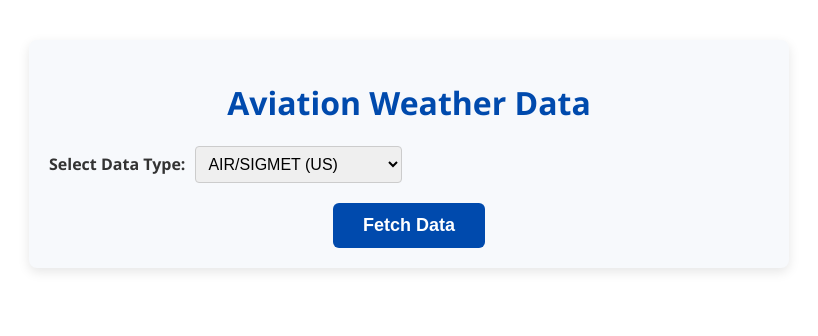
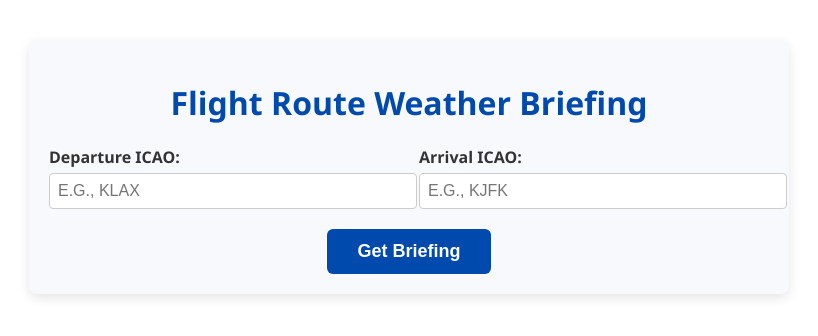
Before and after one commit to milantony05/sky-stream, a React (Create React App) app: page / in a window 1280 px wide. Shown: the top 336 px of the page, without its empty margins (231-1049 px from the left). Built offline with nearby package versions, Linux system fonts and the light colour scheme.

Commit message:
new features

```diff
--- a/src/App.js
+++ b/src/App.js
@@ -1,6 +1,7 @@
 import React, { useState } from "react";
 import axios from "axios";
 
+// --- UNCHANGED: Helper Components ---
 const LoadingSpinner = () => (
   <div style={{ textAlign: "center", marginTop: 20 }}>
     <div className="spinner" />
@@ -14,42 +15,10 @@ const LoadingSpinner = () => (
         height: 36px;
         animation: spin 1s linear infinite;
       }
-      @keyframes spin {
-        0% { transform: rotate(0deg);}
-        100% { transform: rotate(360deg);}
-      }
+      @keyframes spin { 0% { transform: rotate(0deg); } 100% { transform: rotate(360deg); } }
     `}</style>
   </div>
 );
-
-function summarizeMetar(metar) {
-  const wx = metar?.wxString || "";
-  const visibility = metar?.visib ?? 10;
-  const wind_speed = metar?.wspd ?? 0;
-  const cloud = metar?.clouds && metar.clouds.length > 0 ? metar.clouds[0] : null;
-  const ceiling = cloud ? cloud.base : 99999;
-  const fltCat = metar?.fltCat || "";
-
-  if (
-    /TS|BLIZZARD|SEVERE|HAIL|SQUALL/.test(wx) ||
-    visibility < 1 ||
-    wind_speed > 30 ||
-    ceiling < 1000 ||
-    ["IFR", "LIFR"].includes(fltCat)
-  ) {
-    return "Severe Weather";
-  }
-
-  if (
-    wx.length > 0 ||
-    visibility < 5 ||
-    ceiling < 3000
-  ) {
-    return "Significant Weather";
-  }
-
-  return "Clear";
-}
 
 const WeatherBar = ({ level }) => {
   const colors = {
@@ -57,243 +26,122 @@ const WeatherBar = ({ level }) => {
     "Significant Weather": "#ff9800",
     "Severe Weather": "#f44336"
   };
+  const displayLevel = level || "Unavailable";
   return (
     <div style={{
-      marginTop: 15,
-      width: "100%",
-      height: 30,
-      borderRadius: 15,
-      backgroundColor: colors[level] || "#ddd",
-      color: "white",
-      fontWeight: "bold",
-      display: "flex",
-      alignItems: "center",
-      justifyContent: "center",
-      fontSize: 16,
-      boxShadow: `0 0 12px ${colors[level]}aa`
+      marginTop: 5, width: "100%", height: 30, borderRadius: 15,
+      backgroundColor: colors[displayLevel] || "#ddd", color: "white",
+      fontWeight: "bold", display: "flex", alignItems: "center",
+      justifyContent: "center", fontSize: 16,
+      boxShadow: `0 0 12px ${colors[displayLevel] || '#ddd'}aa`
     }}>
-      {level}
+      {displayLevel}
     </div>
   );
 };
 
+// --- NEW: Summary Card Component ---
+const SummaryCard = ({ title, data }) => {
+  if (!data) return null;
+  return (
+    <div style={{
+      marginTop: 20, padding: 15, backgroundColor: '#fff',
+      borderRadius: 8, boxShadow: '0 2px 8px rgba(0,0,0,0.08)'
+    }}>
+      <h3 style={{ margin: 0, color: '#004aad' }}>{title}</h3>
+      <p style={{ margin: '10px 0 5px 0', fontSize: 16 }}>{data.summary_text}</p>
+      <WeatherBar level={data.analysis.overall} />
+    </div>
+  );
+};
+
+// --- UPDATED: Main App Component ---
 function App() {
-  const [icao, setIcao] = useState("");
-  const [dataType, setDataType] = useState("airsigmet");
+  const [departureIcao, setDepartureIcao] = useState("");
+  const [arrivalIcao, setArrivalIcao] = useState("");
   const [data, setData] = useState(null);
   const [error, setError] = useState(null);
   const [loading, setLoading] = useState(false);
 
-  // Advanced PIREP specific states
-  const [pirepId, setPirepId] = useState("KLAX");
-  const [distance, setDistance] = useState(10000);
-  const [age, setAge] = useState(1.5);
-  const [level, setLevel] = useState(3000);
-  const [inten, setInten] = useState("lgt");
-  const [date, setDate] = useState("2025-09-20T00:00:00Z");
-
-  const [metarSummary, setMetarSummary] = useState(null);
-
   const fetchData = async () => {
+    if (!departureIcao || !arrivalIcao) {
+      setError("Both Departure and Arrival airport codes are required.");
+      return;
+    }
     setLoading(true);
     setError(null);
     setData(null);
-    setMetarSummary(null);
 
     try {
-      let url = `http://127.0.0.1:8000/${dataType}`;
-
-      if (dataType === "pirep-advanced") {
-        const params = new URLSearchParams({
-          id: pirepId,
-          distance,
-          age,
-          level,
-          inten,
-          date,
-        }).toString();
-        url += `/advanced?${params}`;
-      } else {
-        const icaoRequiredEndpoints = ["metar", "pirep", "taf"];
-        if (icaoRequiredEndpoints.includes(dataType)) {
-          if (!icao) {
-            setError("ICAO code is required for this data type");
-            setLoading(false);
-            return;
-          }
-          url += `/${icao.toUpperCase()}`;
-        }
-      }
-
+      const url = `http://127.0.0.1:8000/route-weather/${departureIcao.toUpperCase()}/${arrivalIcao.toUpperCase()}`;
       const response = await axios.get(url);
       setData(response.data);
-
-      if (dataType === "metar") {
-        const metarReport = response.data && response.data.length > 0 ?
-          response.data[0] : null;
-        if (metarReport) {
-          setMetarSummary(summarizeMetar(metarReport));
-        } else {
-          setMetarSummary("No METAR data available");
-        }
-      }
     } catch (e) {
-      setError("Failed to fetch data");
+      const errorMessage = e.response?.data?.detail || "Failed to fetch route data";
+      setError(errorMessage);
     } finally {
       setLoading(false);
     }
   };
 
   return (
-    <div
-      style={{
-        maxWidth: 720,
-        margin: "40px auto",
-        padding: 20,
+    <div style={{
+      maxWidth: 720, margin: "40px auto", padding: 20,
       fontFamily: "'Segoe UI', Tahoma, Geneva, Verdana, sans-serif",
-        color: "#333",
-        backgroundColor: "#f7f9fc",
-        borderRadius: 8,
-        boxShadow: "0 4px 12px rgba(0,0,0,0.1)",
-      }}
-    >
+      color: "#333", backgroundColor: "#f7f9fc",
+      borderRadius: 8, boxShadow: "0 4px 12px rgba(0,0,0,0.1)",
+    }}>
       <h1 style={{ textAlign: "center", color: "#004aad" }}>
-        Aviation Weather Data
+        Flight Route Weather Briefing
       </h1>
 
-      <label
-        style={{
-          fontWeight: "600",
-          display: "block",
-          marginBottom: 10,
-        }}
-      >
-        Select Data Type:
-        <select
-          value={dataType}
-          onChange={(e) => setDataType(e.target.value)}
-          style={{
-            marginLeft: 10,
-            padding: 8,
-            borderRadius: 4,
-            border: "1px solid #ccc",
-            fontSize: 16,
-          }}
-        >
-          <option value="airsigmet">AIR/SIGMET (US)</option>
-          <option value="sigmet">ISIGMET (International)</option>
-          <option value="metar">METAR</option>
-          <option value="pirep">PIREP (Simple)</option>
-          <option value="taf">TAF</option>
-          <option value="pirep-advanced">PIREP Advanced</option>
-        </select>
-      </label>
-
-      {dataType !== "pirep-advanced" &&
-        (dataType === "metar" || dataType === "taf" || dataType === "pirep") && (
-          <div style={{ marginTop: 10 }}>
-            <label style={{ fontWeight: "600" }}>
-              ICAO Code:
+      <div style={{ display: 'flex', justifyContent: 'space-between', gap: '20px' }}>
+        <div style={{ flex: 1 }}>
+          <label style={{ fontWeight: '600', display: 'block', marginBottom: 5 }}>Departure ICAO:</label>
           <input
             type="text"
-                value={icao}
-                onChange={(e) => setIcao(e.target.value)}
-                style={{
-                  marginLeft: 10,
-                  textTransform: "uppercase",
-                  padding: 8,
-                  fontSize: 16,
-                  borderRadius: 4,
-                  border: "1px solid #ccc",
-                  width: 100,
-                }}
+            value={departureIcao}
+            onChange={(e) => setDepartureIcao(e.target.value)}
+            style={{ width: '100%', padding: 8, fontSize: 16, borderRadius: 4, border: '1px solid #ccc', textTransform: 'uppercase' }}
             maxLength={4}
-                placeholder="e.g., KMCI"
+            placeholder="e.g., KLAX"
           />
-            </label>
         </div>
-        )}
-
-      {dataType === "pirep-advanced" && (
-        <div
-          style={{
-            marginTop: 20,
-            padding: 15,
-            border: "1px solid #ccc",
-            borderRadius: 8,
-            backgroundColor: "#e9f0fa",
-          }}
-        >
-          {/* Advanced PIREP inputs here as before */}
-          <h3 style={{ color: "#004aad" }}>Advanced PIREP Parameters</h3>
-          {/* Inputs omitted for brevity */}
+        <div style={{ flex: 1 }}>
+          <label style={{ fontWeight: '600', display: 'block', marginBottom: 5 }}>Arrival ICAO:</label>
+          <input
+            type="text"
+            value={arrivalIcao}
+            onChange={(e) => setArrivalIcao(e.target.value)}
+            style={{ width: '100%', padding: 8, fontSize: 16, borderRadius: 4, border: '1px solid #ccc', textTransform: 'uppercase' }}
+            maxLength={4}
+            placeholder="e.g., KJFK"
+          />
         </div>
-      )}
+      </div>
 
       <div style={{ marginTop: 20, textAlign: "center" }}>
         <button
           onClick={fetchData}
           disabled={loading}
           style={{
-            padding: "12px 30px",
-            fontSize: 18,
-            fontWeight: "700",
-            backgroundColor: "#004aad",
-            color: "white",
-            borderRadius: 6,
-            border: "none",
-            cursor: loading ? "default" : "pointer",
-            transition: "background-color 0.3s ease",
+            padding: "12px 30px", fontSize: 18, fontWeight: "700",
+            backgroundColor: "#004aad", color: "white", borderRadius: 6,
+            border: "none", cursor: loading ? "default" : "pointer",
           }}
-          onMouseEnter={(e) =>
-            !loading && (e.currentTarget.style.backgroundColor = "#00337f")
-          }
-          onMouseLeave={(e) =>
-            !loading && (e.currentTarget.style.backgroundColor = "#004aad")
-          }
         >
-          {loading ? "Loading..." : "Fetch Data"}
+          {loading ? "Loading..." : "Get Briefing"}
         </button>
       </div>
 
-      {error && (
-        <p
-          style={{
-            marginTop: 20,
-            color: "crimson",
-            fontWeight: "700",
-            textAlign: "center",
-          }}
-        >
-          {error}
-        </p>
-      )}
-
+      {error && <p style={{ marginTop: 20, color: "crimson", fontWeight: "700", textAlign: "center" }}>{error}</p>}
       {loading && <LoadingSpinner />}
 
-      {/* METAR Summary visualization bar */}
-      {metarSummary && dataType === "metar" && (
-        <WeatherBar level={metarSummary} />
-      )}
-
       {data && !loading && (
-        <pre
-          style={{
-            marginTop: 20,
-            whiteSpace: "pre-wrap",
-            wordWrap: "break-word",
-            backgroundColor: "#fff",
-            padding: 20,
-            borderRadius: 8,
-            maxHeight: "60vh",
-            overflowY: "auto",
-            fontFamily: "monospace",
-            fontSize: 14,
-            boxShadow: "inset 0 0 10px rgba(0,0,0,0.05)",
-          }}
-        >
-          {JSON.stringify(data, null, 2)}
-        </pre>
+        <div>
+          <SummaryCard title="Departure Weather" data={data.departure} />
+          <SummaryCard title="Arrival Weather" data={data.arrival} />
+        </div>
       )}
     </div>
   );
```
Also changed, not shown: 1 other file (tests, documents, lock files or other folders). Lines whose indentation alone changed are shown as unchanged.
